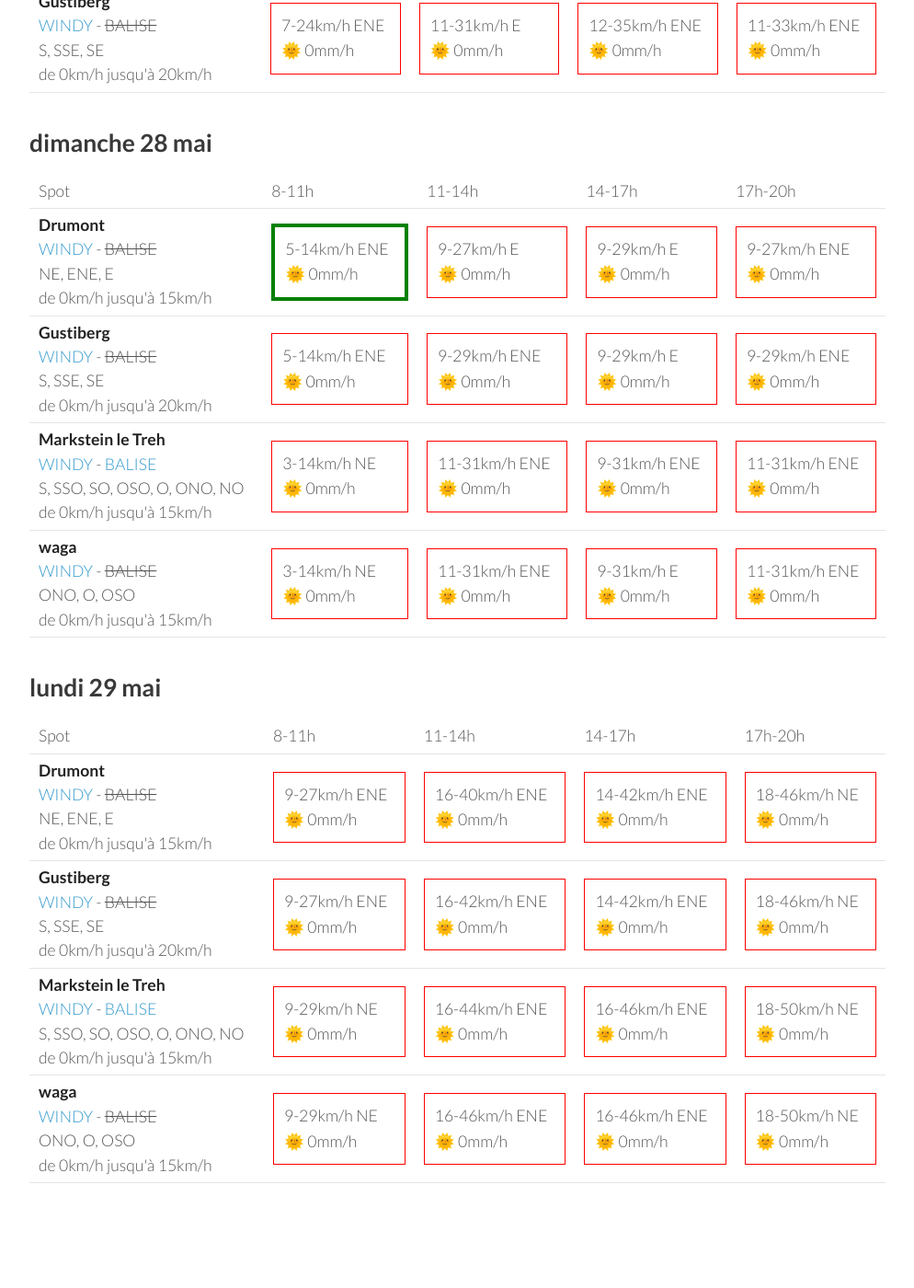
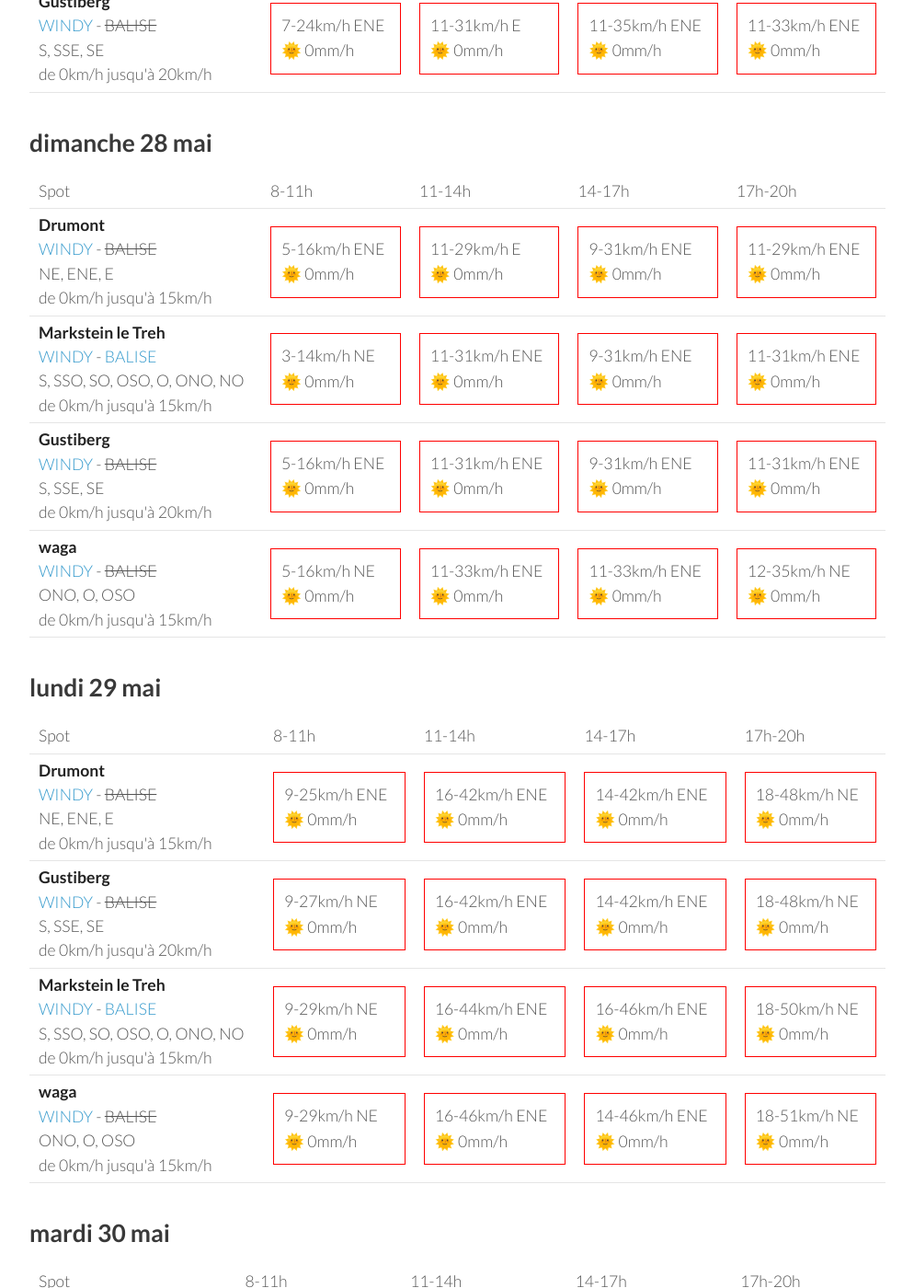
Before and after one commit to parapente-dans-le-nord/parapente-dans-le-nord.github.io, a Jekyll site: the page built from vosges.markdown, in a window 1280 px wide and 1400 px high, scrolled down 1918 px. Shown: the whole window at 92% size, without its empty margins (26-1020 px from the left). Built offline with Jekyll 4.4.1, drawn with Linux system fonts in a browser that asks for light colours; some of the changed text lies outside the part shown.

Commit message:
update index.markdown

```diff
--- a/vosges.markdown
+++ b/vosges.markdown
@@ -136,10 +136,10 @@ page mise à jour le jeudi 25 mai 06:16
 <tr>
         <td><strong>Drumont</strong><br><a href="https://windy.com/47.898/6.919?47.687,6.919,9,m:eYYagmG">WINDY</a> - <span class="no-balise"> BALISE </span><br> <span class="vent-favorable">NE, ENE, E</span><br><span class="force-vent">de 0km/h jusqu'à 15km/h</span> </td>
 
-            <td><div class="not-flyable"><p>7-24km/h ENE</p><p>🌞 0mm/h</p></div></td>
+            <td><div class="not-flyable"><p>9-24km/h ENE</p><p>🌞 0mm/h</p></div></td>
             <td><div class="not-flyable"><p>11-31km/h E</p><p>🌞 0mm/h</p></div></td>
-            <td><div class="not-flyable"><p>11-35km/h E</p><p>🌞 0mm/h</p></div></td>
             <td><div class="not-flyable"><p>11-33km/h ENE</p><p>🌞 0mm/h</p></div></td>
+            <td><div class="not-flyable"><p>11-31km/h ENE</p><p>🌞 0mm/h</p></div></td>
 
 
     </tr>
@@ -156,10 +156,10 @@ page mise à jour le jeudi 25 mai 06:16
 <tr>
         <td><strong>waga</strong><br><a href="https://windy.com/47.903/6.996?47.900,6.983,15">WINDY</a> - <span class="no-balise"> BALISE </span><br> <span class="vent-favorable">ONO, O, OSO</span><br><span class="force-vent">de 0km/h jusqu'à 15km/h</span> </td>
 
-            <td><div class="not-flyable"><p>5-24km/h NE</p><p>🌞 0mm/h</p></div></td>
+            <td><div class="not-flyable"><p>7-24km/h NE</p><p>🌞 0mm/h</p></div></td>
             <td><div class="not-flyable"><p>11-33km/h ENE</p><p>🌞 0mm/h</p></div></td>
             <td><div class="not-flyable"><p>12-37km/h ENE</p><p>🌞 0mm/h</p></div></td>
-            <td><div class="not-flyable"><p>11-37km/h ENE</p><p>🌞 0mm/h</p></div></td>
+            <td><div class="not-flyable"><p>12-35km/h ENE</p><p>🌞 0mm/h</p></div></td>
 
 
     </tr>
@@ -168,7 +168,7 @@ page mise à jour le jeudi 25 mai 06:16
 
             <td><div class="not-flyable"><p>7-24km/h ENE</p><p>🌞 0mm/h</p></div></td>
             <td><div class="not-flyable"><p>11-31km/h E</p><p>🌞 0mm/h</p></div></td>
-            <td><div class="not-flyable"><p>12-35km/h ENE</p><p>🌞 0mm/h</p></div></td>
+            <td><div class="not-flyable"><p>11-35km/h ENE</p><p>🌞 0mm/h</p></div></td>
             <td><div class="not-flyable"><p>11-33km/h ENE</p><p>🌞 0mm/h</p></div></td>
 
 
@@ -192,20 +192,10 @@ page mise à jour le jeudi 25 mai 06:16
 <tr>
         <td><strong>Drumont</strong><br><a href="https://windy.com/47.898/6.919?47.687,6.919,9,m:eYYagmG">WINDY</a> - <span class="no-balise"> BALISE </span><br> <span class="vent-favorable">NE, ENE, E</span><br><span class="force-vent">de 0km/h jusqu'à 15km/h</span> </td>
 
-            <td><div class="flyable"><p>5-14km/h ENE</p><p>🌞 0mm/h</p></div></td>
-            <td><div class="not-flyable"><p>9-27km/h E</p><p>🌞 0mm/h</p></div></td>
-            <td><div class="not-flyable"><p>9-29km/h E</p><p>🌞 0mm/h</p></div></td>
-            <td><div class="not-flyable"><p>9-27km/h ENE</p><p>🌞 0mm/h</p></div></td>
-
-
-    </tr>
-<tr>
-        <td><strong>Gustiberg</strong><br><a href="https://windy.com/47.894/6.934?47.891,6.934,15,m:eYYagmI">WINDY</a> - <span class="no-balise"> BALISE </span><br> <span class="vent-favorable">S, SSE, SE</span><br><span class="force-vent">de 0km/h jusqu'à 20km/h</span> </td>
-
-            <td><div class="not-flyable"><p>5-14km/h ENE</p><p>🌞 0mm/h</p></div></td>
-            <td><div class="not-flyable"><p>9-29km/h ENE</p><p>🌞 0mm/h</p></div></td>
-            <td><div class="not-flyable"><p>9-29km/h E</p><p>🌞 0mm/h</p></div></td>
-            <td><div class="not-flyable"><p>9-29km/h ENE</p><p>🌞 0mm/h</p></div></td>
+            <td><div class="not-flyable"><p>5-16km/h ENE</p><p>🌞 0mm/h</p></div></td>
+            <td><div class="not-flyable"><p>11-29km/h E</p><p>🌞 0mm/h</p></div></td>
+            <td><div class="not-flyable"><p>9-31km/h ENE</p><p>🌞 0mm/h</p></div></td>
+            <td><div class="not-flyable"><p>11-29km/h ENE</p><p>🌞 0mm/h</p></div></td>
 
 
     </tr>
@@ -220,12 +210,22 @@ page mise à jour le jeudi 25 mai 06:16
 
     </tr>
 <tr>
+        <td><strong>Gustiberg</strong><br><a href="https://windy.com/47.894/6.934?47.891,6.934,15,m:eYYagmI">WINDY</a> - <span class="no-balise"> BALISE </span><br> <span class="vent-favorable">S, SSE, SE</span><br><span class="force-vent">de 0km/h jusqu'à 20km/h</span> </td>
+
+            <td><div class="not-flyable"><p>5-16km/h ENE</p><p>🌞 0mm/h</p></div></td>
+            <td><div class="not-flyable"><p>11-31km/h ENE</p><p>🌞 0mm/h</p></div></td>
+            <td><div class="not-flyable"><p>9-31km/h ENE</p><p>🌞 0mm/h</p></div></td>
+            <td><div class="not-flyable"><p>11-31km/h ENE</p><p>🌞 0mm/h</p></div></td>
+
+
+    </tr>
+<tr>
         <td><strong>waga</strong><br><a href="https://windy.com/47.903/6.996?47.900,6.983,15">WINDY</a> - <span class="no-balise"> BALISE </span><br> <span class="vent-favorable">ONO, O, OSO</span><br><span class="force-vent">de 0km/h jusqu'à 15km/h</span> </td>
 
-            <td><div class="not-flyable"><p>3-14km/h NE</p><p>🌞 0mm/h</p></div></td>
-            <td><div class="not-flyable"><p>11-31km/h ENE</p><p>🌞 0mm/h</p></div></td>
-            <td><div class="not-flyable"><p>9-31km/h E</p><p>🌞 0mm/h</p></div></td>
-            <td><div class="not-flyable"><p>11-31km/h ENE</p><p>🌞 0mm/h</p></div></td>
+            <td><div class="not-flyable"><p>5-16km/h NE</p><p>🌞 0mm/h</p></div></td>
+            <td><div class="not-flyable"><p>11-33km/h ENE</p><p>🌞 0mm/h</p></div></td>
+            <td><div class="not-flyable"><p>11-33km/h ENE</p><p>🌞 0mm/h</p></div></td>
+            <td><div class="not-flyable"><p>12-35km/h NE</p><p>🌞 0mm/h</p></div></td>
 
 
     </tr>
@@ -248,20 +248,20 @@ page mise à jour le jeudi 25 mai 06:16
 <tr>
         <td><strong>Drumont</strong><br><a href="https://windy.com/47.898/6.919?47.687,6.919,9,m:eYYagmG">WINDY</a> - <span class="no-balise"> BALISE </span><br> <span class="vent-favorable">NE, ENE, E</span><br><span class="force-vent">de 0km/h jusqu'à 15km/h</span> </td>
 
-            <td><div class="not-flyable"><p>9-27km/h ENE</p><p>🌞 0mm/h</p></div></td>
-            <td><div class="not-flyable"><p>16-40km/h ENE</p><p>🌞 0mm/h</p></div></td>
+            <td><div class="not-flyable"><p>9-25km/h ENE</p><p>🌞 0mm/h</p></div></td>
+            <td><div class="not-flyable"><p>16-42km/h ENE</p><p>🌞 0mm/h</p></div></td>
             <td><div class="not-flyable"><p>14-42km/h ENE</p><p>🌞 0mm/h</p></div></td>
-            <td><div class="not-flyable"><p>18-46km/h NE</p><p>🌞 0mm/h</p></div></td>
+            <td><div class="not-flyable"><p>18-48km/h NE</p><p>🌞 0mm/h</p></div></td>
 
 
     </tr>
 <tr>
         <td><strong>Gustiberg</strong><br><a href="https://windy.com/47.894/6.934?47.891,6.934,15,m:eYYagmI">WINDY</a> - <span class="no-balise"> BALISE </span><br> <span class="vent-favorable">S, SSE, SE</span><br><span class="force-vent">de 0km/h jusqu'à 20km/h</span> </td>
 
-            <td><div class="not-flyable"><p>9-27km/h ENE</p><p>🌞 0mm/h</p></div></td>
+            <td><div class="not-flyable"><p>9-27km/h NE</p><p>🌞 0mm/h</p></div></td>
             <td><div class="not-flyable"><p>16-42km/h ENE</p><p>🌞 0mm/h</p></div></td>
             <td><div class="not-flyable"><p>14-42km/h ENE</p><p>🌞 0mm/h</p></div></td>
-            <td><div class="not-flyable"><p>18-46km/h NE</p><p>🌞 0mm/h</p></div></td>
+            <td><div class="not-flyable"><p>18-48km/h NE</p><p>🌞 0mm/h</p></div></td>
 
 
     </tr>
@@ -280,8 +280,8 @@ page mise à jour le jeudi 25 mai 06:16
 
             <td><div class="not-flyable"><p>9-29km/h NE</p><p>🌞 0mm/h</p></div></td>
             <td><div class="not-flyable"><p>16-46km/h ENE</p><p>🌞 0mm/h</p></div></td>
-            <td><div class="not-flyable"><p>16-46km/h ENE</p><p>🌞 0mm/h</p></div></td>
-            <td><div class="not-flyable"><p>18-50km/h NE</p><p>🌞 0mm/h</p></div></td>
+            <td><div class="not-flyable"><p>14-46km/h ENE</p><p>🌞 0mm/h</p></div></td>
+            <td><div class="not-flyable"><p>18-51km/h NE</p><p>🌞 0mm/h</p></div></td>
 
 
     </tr>
@@ -289,3 +289,49 @@ page mise à jour le jeudi 25 mai 06:16
 </tbody>
 </table>
 {:/}
+## mardi 30 mai
+
+{::nomarkdown}
+<table>
+  <tbody>
+    <tr>
+      <td>Spot</td>
+      <td>8-11h</td>
+      <td>11-14h</td>
+      <td>14-17h</td>
+      <td>17h-20h</td>
+    </tr>
+<tr>
+        <td><strong>Drumont</strong><br><a href="https://windy.com/47.898/6.919?47.687,6.919,9,m:eYYagmG">WINDY</a> - <span class="no-balise"> BALISE </span><br> <span class="vent-favorable">NE, ENE, E</span><br><span class="force-vent">de 0km/h jusqu'à 15km/h</span> </td>
+
+            <td><div class="not-flyable"><p>11-35km/h ENE</p><p>🌞 0mm/h</p></div></td>
+            <td><div class="not-flyable"><p>14-42km/h ENE</p><p>🌞 0mm/h</p></div></td>
+            <td><div class="not-flyable"><p>16-46km/h ENE</p><p>🌞 0mm/h</p></div></td>
+            <td><div class="not-flyable"><p>20-50km/h NE</p><p>🌞 0mm/h</p></div></td>
+
+
+    </tr>
+<tr>
+        <td><strong>waga</strong><br><a href="https://windy.com/47.903/6.996?47.900,6.983,15">WINDY</a> - <span class="no-balise"> BALISE </span><br> <span class="vent-favorable">ONO, O, OSO</span><br><span class="force-vent">de 0km/h jusqu'à 15km/h</span> </td>
+
+            <td><div class="not-flyable"><p>11-38km/h NE</p><p>🌞 0mm/h</p></div></td>
+            <td><div class="not-flyable"><p>16-46km/h ENE</p><p>🌞 0mm/h</p></div></td>
+            <td><div class="not-flyable"><p>18-50km/h ENE</p><p>🌞 0mm/h</p></div></td>
+            <td><div class="not-flyable"><p>20-55km/h NE</p><p>🌞 0mm/h</p></div></td>
+
+
+    </tr>
+<tr>
+        <td><strong>Gustiberg</strong><br><a href="https://windy.com/47.894/6.934?47.891,6.934,15,m:eYYagmI">WINDY</a> - <span class="no-balise"> BALISE </span><br> <span class="vent-favorable">S, SSE, SE</span><br><span class="force-vent">de 0km/h jusqu'à 20km/h</span> </td>
+
+            <td><div class="not-flyable"><p>11-37km/h ENE</p><p>🌞 0mm/h</p></div></td>
+            <td><div class="not-flyable"><p>14-42km/h ENE</p><p>🌞 0mm/h</p></div></td>
+            <td><div class="not-flyable"><p>16-46km/h ENE</p><p>🌞 0mm/h</p></div></td>
+            <td><div class="not-flyable"><p>20-51km/h NE</p><p>🌞 0mm/h</p></div></td>
+
+
+    </tr>
+
+</tbody>
+</table>
+{:/}
```
Also changed, not shown: other parts of vosges.markdown (+1 -1 lines).
